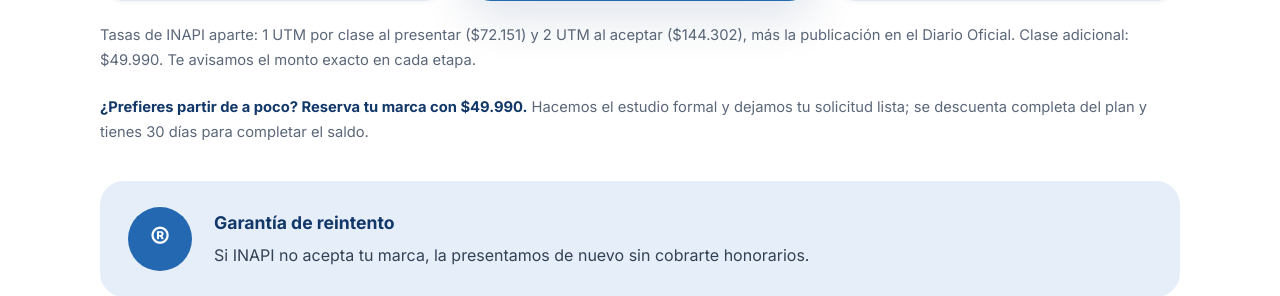
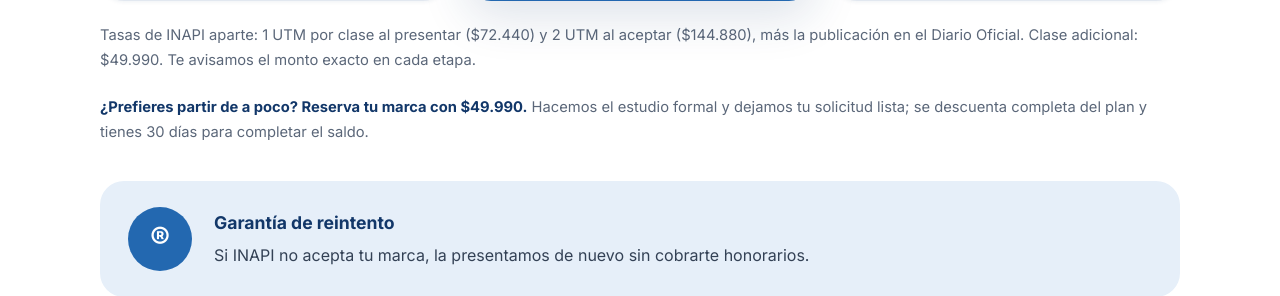
Before and after one commit to salvadoramirez400-maker/landing-consultora, a Flask app: page /marcas in a window 1280 px wide. Shown: the part 1730-2026 px from the top of the page. Run offline with Flask 3, Linux system fonts and the light colour scheme; some libraries are stand-ins or nearby versions.

Commit message:
Marcas: solo la reserva de $49.990 por link (sin /presentar) y tasas INAPI con la UTM de noviembre ($72.440)
Co-Authored-By: Claude Opus 5.5 <noreply@anthropic.com>

```diff
--- a/app.py
+++ b/app.py
@@ -379,12 +379,11 @@ def api_marcas_titular_procesado(titular_id):
 
 _PAGOS = {
     "reserva": "https://mpago.la/1vm2Q8g",      # reserva de marca, $49.990
-    "presentar": "https://mpago.la/1fv8Re1",    # registro de marca, 1 clase, $220.141
     "diagnostico": "https://mpago.la/1FLwLEL",  # diagnóstico sanitario express, $49.990
 }
 
 
-@app.route("/<any(reserva, presentar, diagnostico):destino>")
+@app.route("/<any(reserva, diagnostico):destino>")
 def pago(destino):
     """Link corto con el dominio propio hacia el link de pago de Mercado Pago (302: se puede cambiar sin caché)."""
     return redirect(_PAGOS[destino], code=302)
--- a/catalogo.py
+++ b/catalogo.py
@@ -421,7 +421,7 @@ FAQ_MARCAS = (
     ("¿Necesito empresa o inicio de actividades?",
      "No. La marca la puede registrar una persona natural o una empresa."),
     ("¿Las tasas de INAPI están incluidas?",
-     "No. Son 1 UTM por clase al presentar y 2 UTM por clase cuando INAPI la acepta (unos $216.453 en total por "
+     "No. Son 1 UTM por clase al presentar y 2 UTM por clase cuando INAPI la acepta (unos $217.320 en total por "
      "clase), más la publicación en el Diario Oficial. Te avisamos el monto exacto en cada etapa."),
     ("¿Puedo registrar mi apellido o el de otra persona?",
      "El tuyo, sí. El de otra persona, solo con su consentimiento (Ley 19.039, art. 20). Si la marca lleva el "
--- a/templates/marcas.html
+++ b/templates/marcas.html
@@ -67,7 +67,7 @@
         </div>
         {%- endfor %}
       </div>
-      <p class="mk-tasas">Tasas de INAPI aparte: 1 UTM por clase al presentar ($72.151) y 2 UTM al aceptar ($144.302), más la publicación en el Diario Oficial. Clase adicional: $49.990. Te avisamos el monto exacto en cada etapa.</p>
+      <p class="mk-tasas">Tasas de INAPI aparte: 1 UTM por clase al presentar ($72.440) y 2 UTM al aceptar ($144.880), más la publicación en el Diario Oficial. Clase adicional: $49.990. Te avisamos el monto exacto en cada etapa.</p>
       <p class="mk-tasas"><b>¿Prefieres partir de a poco? Reserva tu marca con $49.990.</b> Hacemos el estudio formal y dejamos tu solicitud lista; se descuenta completa del plan y tienes 30 días para completar el saldo.</p>
       <div class="mk-garantia">
         <div class="mk-sello" aria-hidden="true">®</div>
@@ -121,7 +121,7 @@
         <input type="text" name="marca" placeholder="Escribe el nombre de tu marca" aria-label="Nombre de tu marca" autocomplete="off" required>
         <button type="submit" class="btn btn-primary">Revisar gratis</button>
       </form>
-      <p class="mk-fuentes">Tasas según inapi.cl, al valor de la UTM de octubre de 2026 ($72.151). Multa: Ley 19.039, art. 28 (25 a 1.000 UTM). Volumen de solicitudes: INAPI, enero a julio de 2026.</p>
+      <p class="mk-fuentes">Tasas según inapi.cl, al valor de la UTM de noviembre de 2026 ($72.440). Multa: Ley 19.039, art. 28 (25 a 1.000 UTM). Volumen de solicitudes: INAPI, enero a julio de 2026.</p>
     </div>
   </section>
 {% endblock %}
```
Also changed, not shown: tests/test_sitio.py (+1 -1 lines).
